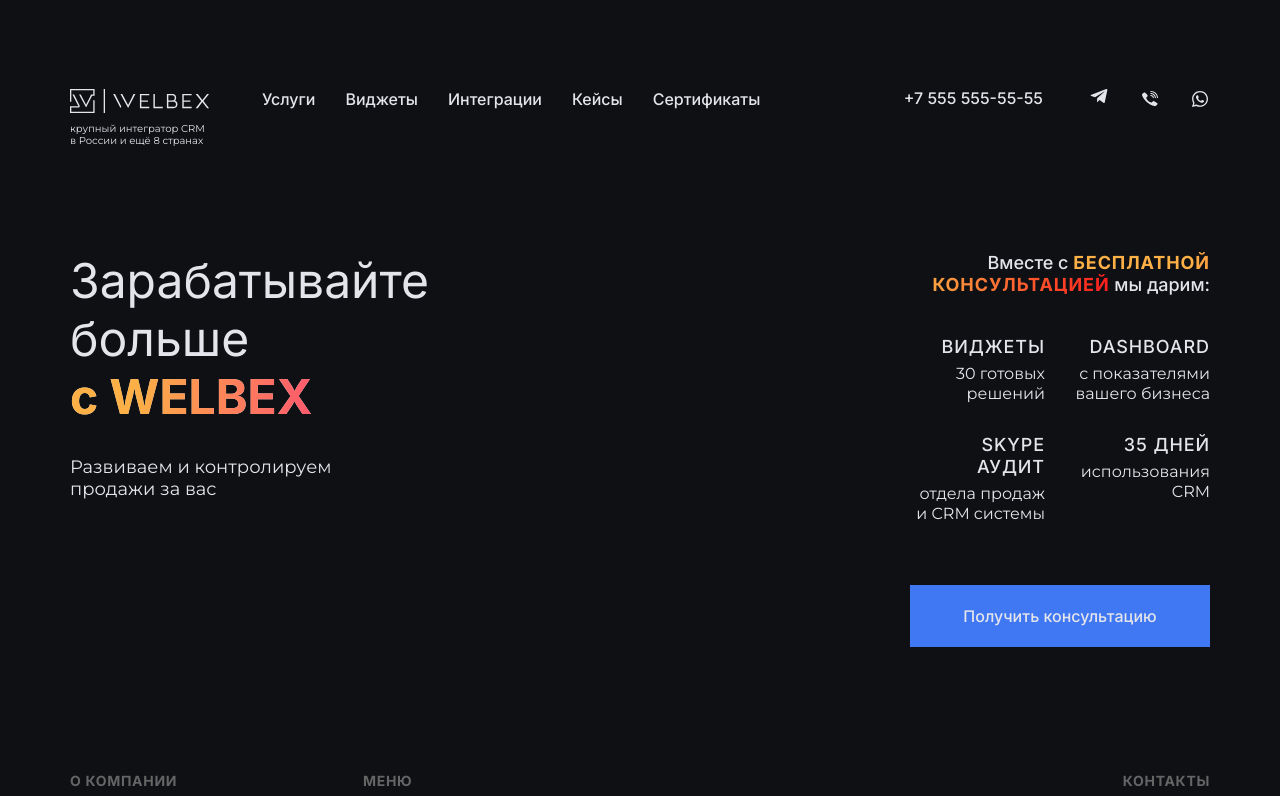
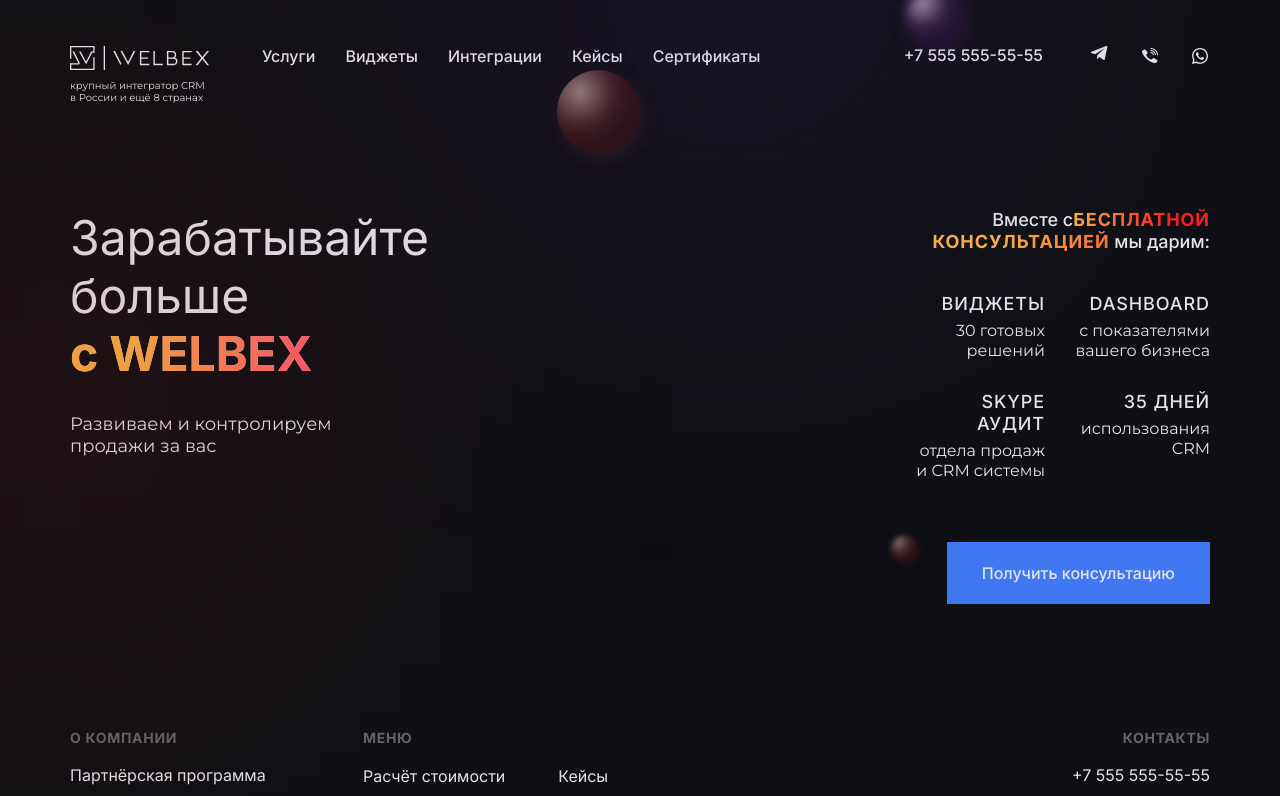
Before and after one commit to k3499/WELBEX, a React app: page / in a window 1280 px wide. Shown: the top 796 px of the page. Built offline with nearby package versions, Linux system fonts and the light colour scheme.

Commit message:
prefinal

```diff
--- a/src/components/App/App.css
+++ b/src/components/App/App.css
@@ -4,5 +4,61 @@
 .wrapper {
   min-height: 100vh;
   background: #0E1014;
-  padding-top: 43px;
 }
+.background__purple-light{
+  position: absolute;
+  width: 259px;
+  height: 259px;
+  left: 602px;
+  top: -154px;
+  background: #833AB4;
+  opacity: 0.5;
+  filter: blur(196px);
+}
+.background__purple-ball{
+  border-radius: 100%;
+  position: absolute;
+  width: 60px;
+  height: 60px;
+  left: 906px;
+  top: -13px;
+  background: radial-gradient(64% 64% at 27.25% 26.5%, rgba(236, 208, 255, 0.64) 0%, rgba(161, 93, 207, 0.24) 59.67%, rgba(118, 49, 164, 0.208) 78.59%, rgba(86, 24, 128, 0.232) 100%) /* warning: gradient uses a rotation that is not supported by CSS and may not behave as expected */;
+  box-shadow: 3px 6px 27px -10px rgb(177 118 217 / 25%);
+  filter: blur(5px);
+  -webkit-backdrop-filter: blur(2px);
+  backdrop-filter: blur(2px);
+}
+.background__red-ball{
+  border-radius: 100%;
+  position: absolute;
+  width: 83px;
+  height: 83px;
+  left: 557px;
+  top: 70px;
+  background: radial-gradient(64% 64% at 27.25% 26.5%, rgba(255, 208, 208, 0.536) 0%, rgba(212, 93, 93, 0.264) 59.67%, rgba(167, 49, 49, 0.248) 78.59%, rgba(130, 25, 25, 0.248) 100%) /* warning: gradient uses a rotation that is not supported by CSS and may not behave as expected */;
+  box-shadow: 3px 6px 27px -10px rgb(223 125 125 / 25%);
+  -webkit-backdrop-filter: blur(2px);
+  backdrop-filter: blur(2px);
+}
+.background__red-light{
+  position: absolute;
+  width: 311px;
+  height: 311px;
+  left: -102px;
+  top: 251px;
+  background: #961A1A;
+  opacity: 0.5;
+  filter: blur(196px);
+}
+.background__red-ball-small{
+  border-radius: 100%;
+  position: absolute;
+  width: 28px;
+  height: 28px;
+  left: 891px;
+  top: 535px;
+  background: radial-gradient(64% 64% at 27.25% 26.5%, rgba(255, 208, 208, 0.48) 0%, rgba(212, 93, 93, 0.248) 59.67%, rgba(167, 49, 49, 0.264) 78.59%, rgba(130, 25, 25, 0.232) 100%) /* warning: gradient uses a rotation that is not supported by CSS and may not behave as expected */;
+  box-shadow: 3px 6px 27px -10px rgba(223, 125, 125, 0.25);
+  filter: blur(2.5px);
+  backdrop-filter: blur(2px);
+}
--- a/src/components/App/App.js
+++ b/src/components/App/App.js
@@ -6,6 +6,11 @@
 function App() {
   return (
     <div className="wrapper">
+      <div className='background__purple-light'></div>
+      <div className='background__purple-ball'></div>
+      <div className='background__red-ball'></div>
+      <div className='background__red-light'></div>
+      <div className='background__red-ball-small'></div>
       <Header />
       <Main />
       <Footer />
--- a/src/components/Footer/Footer.css
+++ b/src/components/Footer/Footer.css
@@ -28,13 +28,11 @@
   padding: 0;
 }
 .footer__menu-link{
+  text-decoration: none;
   font-family: 'Inter';
   font-style: normal;
   font-weight: 400;
-  font-size: 16px;
-  line-height: 19px;
   color: #E4E5EA;
-  text-decoration: none;
 }
 .footer__address{
   font-family: 'Inter';
@@ -57,12 +55,16 @@
   max-width: 293px;
 }
 .footer__menu-list{
-  display: grid;
+  gap: 10px 53px;
+  display: inline-grid;
+  grid-template-columns: auto auto;
   grid-auto-rows: auto auto;
-  grid-template-columns: 1fr 1fr;
-  gap: 0 10px;
 }
-.footer__menu-item{
+.footer__menu-item, .footer__menu-item-about{
+  font-size: 16px;
+  line-height: 19px;
+}
+.footer__menu-item-about{
   margin-bottom: 10px;
 }
 .footer__menu-link-social{
--- a/src/components/Footer/Footer.js
+++ b/src/components/Footer/Footer.js
@@ -7,10 +7,10 @@
         <div className="footer__block-about">
           <p className="footer__title">О компании</p>
           <ul className="footer__menu">
-            <li className="footer__menu-item">
+            <li className="footer__menu-item-about">
               <a href="#" className="footer__menu-link">Партнёрская программа</a>
             </li>
-            <li className="footer__menu-item">
+            <li className="footer__menu-item-about">
               <a href="#" className="footer__menu-link">Вакансии</a>
             </li>
           </ul>
--- a/src/components/Rightside/Rightside.css
+++ b/src/components/Rightside/Rightside.css
@@ -12,7 +12,7 @@
   color: #E4E5EA;
   margin: 0;
 }
-.rightside__title-important{
+.rightside__title-important-free{
   font-family: 'Inter';
   font-style: normal;
   font-weight: 700;
@@ -21,7 +21,22 @@
   text-align: right;
   letter-spacing: 0.05em;
   text-transform: uppercase;
-  background: linear-gradient(90deg, #FCB045 36.99%, #FD1D1D 100%);
+  background: linear-gradient(90deg, #FCB045 0%, #FD1D1D 71%);
+  -webkit-background-clip: text;
+  -webkit-text-fill-color: transparent;
+  background-clip: text;
+  text-fill-color: transparent;
+}
+.rightside__title-important-talk{
+  font-family: 'Inter';
+  font-style: normal;
+  font-weight: 700;
+  font-size: 18px;
+  line-height: 22px;
+  text-align: right;
+  letter-spacing: 0.05em;
+  text-transform: uppercase;
+  background: linear-gradient(90deg, #FCB045 36.99%, #FD1D1D 190%);
   -webkit-background-clip: text;
   -webkit-text-fill-color: transparent;
   background-clip: text;
@@ -69,6 +84,6 @@
   color: #E4E5EA;
   text-decoration: none;
   padding: 21px 35px;
-  display: block;
+  display: inline-block;
   margin-top: 61px;
 }
--- a/src/components/Rightside/Rightside.js
+++ b/src/components/Rightside/Rightside.js
@@ -3,7 +3,8 @@
 function Rightside() {
   return (
     <div className="rightside">
-      <p className="rightside__title">Вместе с <span className="rightside__title-important">бесплатной консультацией</span> мы дарим:</p>
+      <p className="rightside__title">Вместе с
+      <span className="rightside__title-important-free">бесплатной </span><span className="rightside__title-important-talk">консультацией</span> мы дарим:</p>
       <div className="rightside__features-box">
         <div className="rightside__features-box-item">
           <strong className="rightside__features-box-title">Виджеты</strong>
```
Also changed, not shown: src/images/purple-ball.svg (added), src/images/red-ball.svg (added).
